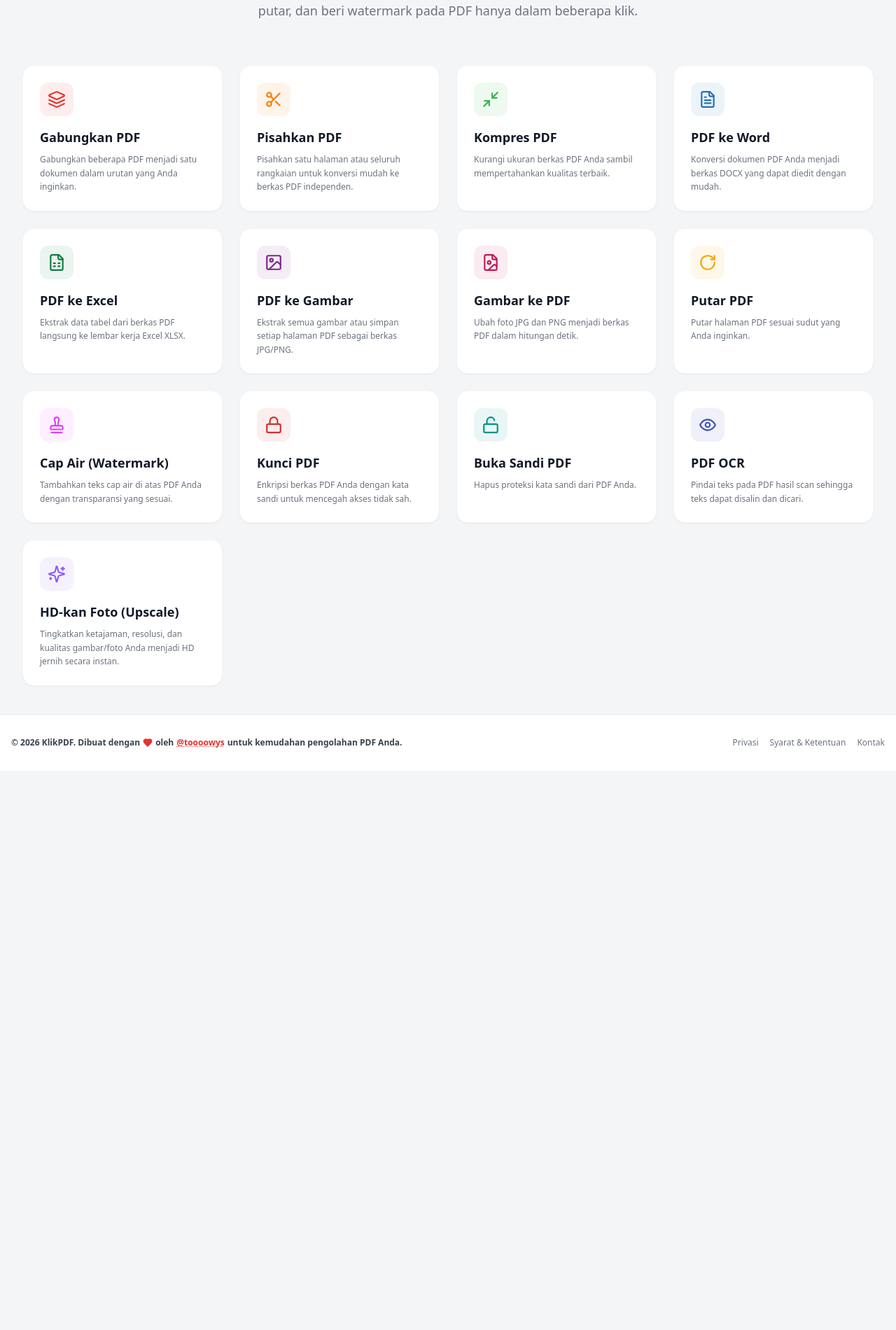
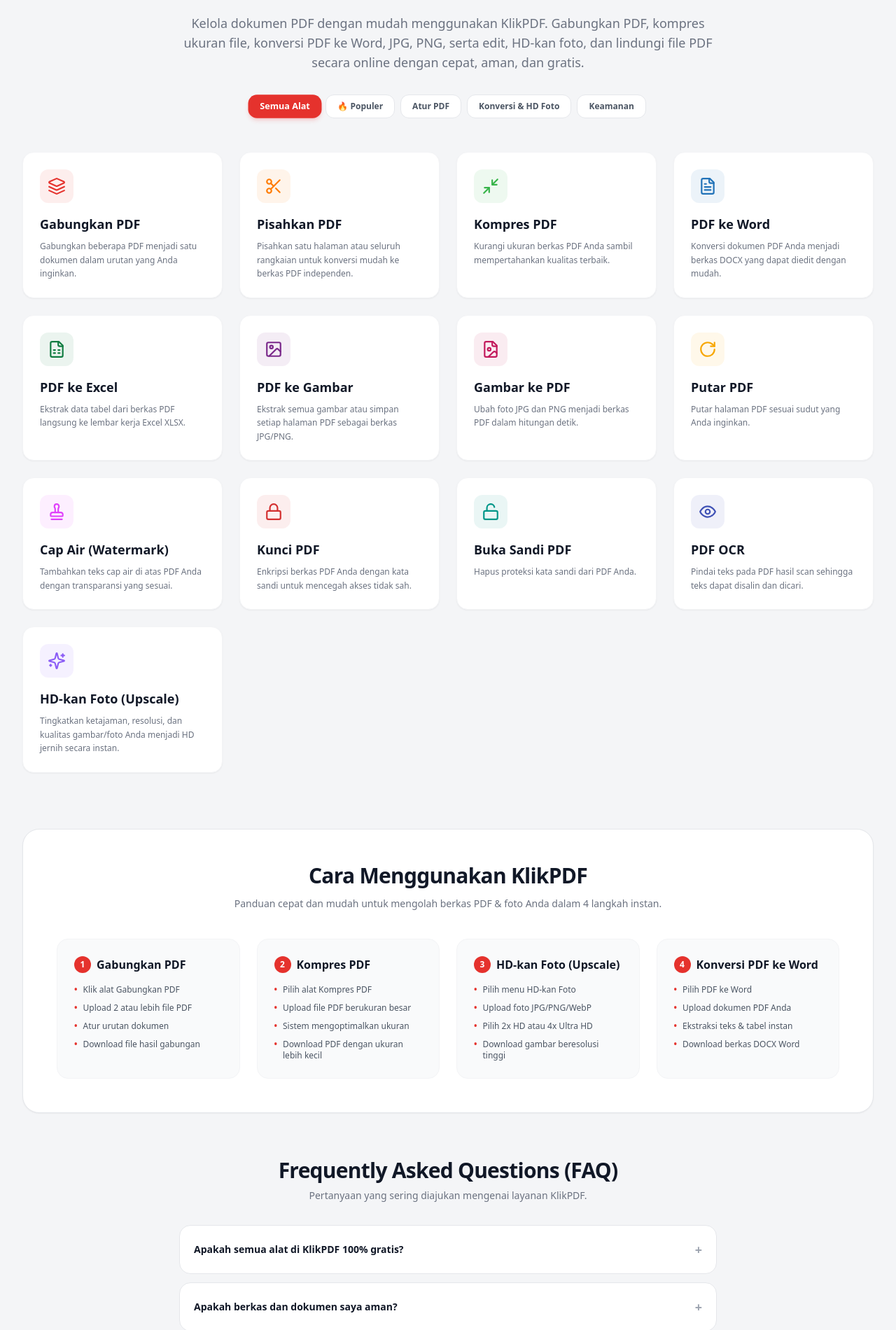
Before and after one commit to tooo22/klikpdf, a React (Vite) app in the folder frontend/: page / in a window 1280 px wide. Shown: the part 350-2250 px from the top of the page at 70% size. Before the commit the page ends 1451 px from the top, so only its background shows below. Built offline with nearby package versions, Linux system fonts and the light colour scheme; no server answers.

Commit message:
Redesign homepage to match klikpdf.com layout with badges, filter tabs, step guide, and FAQs

```diff
--- a/frontend/src/locales/en.json
+++ b/frontend/src/locales/en.json
@@ -8,8 +8,9 @@
     "language": "Language"
   },
   "hero": {
-    "title": "Every tool you need to use PDFs, in one place",
-    "subtitle": "All 100% FREE and easy to use! Merge, split, compress, convert, rotate, and watermark PDFs with just a few clicks."
+    "badge": "The Best PDF Solution for You",
+    "title": "Free Online PDF Tools to Merge, Compress, Convert PDF to Word, JPG & PNG",
+    "subtitle": "Manage PDF documents with ease using KlikPDF. Merge PDFs, compress file size, convert PDF to Word, JPG, PNG, enhance photo quality to HD, and protect PDFs online quickly, safely, and 100% free."
   },
   "dropzone": {
     "select_files": "Select PDF files",
--- a/frontend/src/locales/id.json
+++ b/frontend/src/locales/id.json
@@ -8,8 +8,9 @@
     "language": "Bahasa"
   },
   "hero": {
-    "title": "Setiap alat yang Anda butuhkan untuk menggunakan PDF, ada di satu tempat",
-    "subtitle": "Semua alat 100% GRATIS dan mudah digunakan! Gabung, pisahkan, kompres, konversi, putar, dan beri watermark pada PDF hanya dalam beberapa klik."
+    "badge": "Solusi PDF Terbaik untuk Anda",
+    "title": "PDF Tools Online Gratis untuk Merge, Compress, Convert PDF ke Word, JPG & PNG",
+    "subtitle": "Kelola dokumen PDF dengan mudah menggunakan KlikPDF. Gabungkan PDF, kompres ukuran file, konversi PDF ke Word, JPG, PNG, serta edit, HD-kan foto, dan lindungi file PDF secara online dengan cepat, aman, dan gratis."
   },
   "dropzone": {
     "select_files": "Pilih file PDF",
--- a/frontend/src/pages/HomePage.jsx
+++ b/frontend/src/pages/HomePage.jsx
@@ -117,11 +117,89 @@
     }
   }, []);
 
+  const [activeCategory, setActiveCategory] = useState('all');
+  const [openFaq, setOpenFaq] = useState(null);
+
+  const filteredTools = activeCategory === 'all'
+    ? TOOLS
+    : activeCategory === 'popular'
+    ? TOOLS.filter(t => ['merge', 'split', 'compress', 'pdf-to-word', 'hd-image', 'image-to-pdf'].includes(t.id))
+    : TOOLS.filter(t => t.category === activeCategory || (activeCategory === 'convert' && t.id === 'hd-image'));
+
+  const faqs = [
+    {
+      q: lang === 'id' ? 'Apakah semua alat di KlikPDF 100% gratis?' : 'Are all tools on KlikPDF 100% free?',
+      a: lang === 'id' ? 'Ya! Seluruh fitur pengolahan PDF dan HD-kan Foto di KlikPDF dapat digunakan secara gratis tanpa perlu registrasi atau berlangganan.' : 'Yes! All PDF processing tools and HD Photo Enhancer on KlikPDF are completely free to use without registration.'
+    },
+    {
+      q: lang === 'id' ? 'Apakah berkas dan dokumen saya aman?' : 'Are my files and documents secure?',
+      a: lang === 'id' ? 'Sangat aman. Seluruh proses pengolahan dokumen dilakukan melalui jalur terenkripsi HTTPS/SSL berstandar tinggi, dan berkas sementara akan dihapus secara otomatis dari server segera setelah pemrosesan selesai.' : 'Extremely secure. All processing is transmitted via high-grade HTTPS/SSL encryption and temporary files are automatically deleted.'
+    },
+    {
+      q: lang === 'id' ? 'Bagaimana cara menggabungkan beberapa file PDF?' : 'How do I merge multiple PDF files?',
+      a: lang === 'id' ? 'Cukup pilih alat "Gabungkan PDF", unggah dua atau lebih dokumen PDF Anda, atur urutan halaman sesuai keinginan, lalu klik "Proses Sekarang" untuk mengunduh hasilnya.' : 'Select the "Merge PDF" tool, upload 2 or more files, arrange order, and click "Process Now".'
+    },
+    {
+      q: lang === 'id' ? 'Bagaimana cara menjernihkan atau meng-HD-kan foto?' : 'How do I enhance/upscale photos to HD?',
+      a: lang === 'id' ? 'Pilih alat "HD-kan Foto (Upscale)", pilih gambar JPG/PNG Anda, tentukan tingkat kualitas (2x HD atau 4x Ultra HD), lalu klik proses untuk mendapatkan foto beresolusi tajam.' : 'Select "Enhance Photo HD", choose your image, select quality (2x or 4x Ultra HD), and download your crystal-clear image.'
+    },
+    {
+      q: lang === 'id' ? 'Bisa digunakan di perangkat apa saja?' : 'What devices are supported?',
+      a: lang === 'id' ? 'KlikPDF dirancang responsif sehingga dapat diakses lancar melalui Laptop, PC, Tablet, maupun Smartphone (Android & iPhone).' : 'KlikPDF works seamlessly across all devices including Laptops, PCs, Tablets, and Smartphones.'
+    }
+  ];
+
+  const guideSteps = [
+    {
+      title: lang === 'id' ? 'Gabungkan PDF' : 'Merge PDF',
+      steps: [
+        lang === 'id' ? 'Klik alat Gabungkan PDF' : 'Select Merge PDF tool',
+        lang === 'id' ? 'Upload 2 atau lebih file PDF' : 'Upload 2 or more PDF files',
+        lang === 'id' ? 'Atur urutan dokumen' : 'Arrange document order',
+        lang === 'id' ? 'Download file hasil gabungan' : 'Download merged document'
+      ]
+    },
+    {
+      title: lang === 'id' ? 'Kompres PDF' : 'Compress PDF',
+      steps: [
+        lang === 'id' ? 'Pilih alat Kompres PDF' : 'Select Compress PDF',
+        lang === 'id' ? 'Upload file PDF berukuran besar' : 'Upload large PDF file',
+        lang === 'id' ? 'Sistem mengoptimalkan ukuran' : 'System optimizes size automatically',
+        lang === 'id' ? 'Download PDF dengan ukuran lebih kecil' : 'Download compressed file'
+      ]
+    },
+    {
+      title: lang === 'id' ? 'HD-kan Foto (Upscale)' : 'Enhance Photo HD',
+      steps: [
+        lang === 'id' ? 'Pilih menu HD-kan Foto' : 'Select Enhance Photo HD',
+        lang === 'id' ? 'Upload foto JPG/PNG/WebP' : 'Upload JPG/PNG/WebP photo',
+        lang === 'id' ? 'Pilih 2x HD atau 4x Ultra HD' : 'Choose 2x HD or 4x Ultra HD',
+        lang === 'id' ? 'Download gambar beresolusi tinggi' : 'Download high-res enhanced photo'
+      ]
+    },
+    {
+      title: lang === 'id' ? 'Konversi PDF ke Word' : 'PDF to Word',
+      steps: [
+        lang === 'id' ? 'Pilih PDF ke Word' : 'Select PDF to Word',
+        lang === 'id' ? 'Upload dokumen PDF Anda' : 'Upload your PDF document',
+        lang === 'id' ? 'Ekstraksi teks & tabel instan' : 'Instant text & table conversion',
+        lang === 'id' ? 'Download berkas DOCX Word' : 'Download editable DOCX'
+      ]
+    }
+  ];
+
   return (
     <div className="max-w-7xl mx-auto px-4 sm:px-6 lg:px-8 py-10">
-      <div className="text-center max-w-3xl mx-auto mb-16">
+      {/* Hero Header */}
+      <div className="text-center max-w-4xl mx-auto mb-12">
+        {/* Top Badge */}
+        <div className="inline-flex items-center space-x-2 px-3.5 py-1.5 rounded-full bg-red-100 dark:bg-red-950/60 text-[#E5322D] dark:text-[#ff6b66] font-bold text-xs uppercase tracking-wider mb-4 border border-red-200 dark:border-red-900/40 shadow-xs">
+          <Sparkles size={14} />
+          <span>{t('hero.badge')}</span>
+        </div>
+
         {/* Live Visitor & Active User Stats Badges */}
-        <div className="inline-flex flex-wrap items-center justify-center gap-2.5 sm:gap-4 px-4 py-2 mb-6 rounded-full bg-white/90 dark:bg-[#1E1E22]/90 backdrop-blur-md border border-gray-200/80 dark:border-[#2E2E33] shadow-sm text-xs font-semibold text-gray-700 dark:text-gray-300 transition-all">
+        <div className="flex flex-wrap items-center justify-center gap-2.5 sm:gap-4 px-4 py-2 mb-6 rounded-full bg-white/90 dark:bg-[#1E1E22]/90 backdrop-blur-md border border-gray-200/80 dark:border-[#2E2E33] shadow-sm text-xs font-semibold text-gray-700 dark:text-gray-300 transition-all max-w-fit mx-auto">
           {/* Active Online Users */}
           <div className="flex items-center space-x-2">
             <span className="relative flex h-3 w-3 items-center justify-center">
@@ -152,18 +230,113 @@
           </div>
         </div>
 
-        <h1 className="text-4xl sm:text-5xl font-black text-gray-900 dark:text-white tracking-tight leading-tight mb-4 transition-colors">
+        <h1 className="text-3xl sm:text-4xl lg:text-5xl font-black text-gray-900 dark:text-white tracking-tight leading-tight mb-4 transition-colors">
           {t('hero.title')}
         </h1>
-        <p className="text-base sm:text-lg text-gray-500 dark:text-gray-400 font-medium transition-colors">
+        <p className="text-sm sm:text-base lg:text-lg text-gray-500 dark:text-gray-400 font-medium transition-colors max-w-3xl mx-auto leading-relaxed">
           {t('hero.subtitle')}
         </p>
+
+        {/* Category Filter Pills */}
+        <div className="flex flex-wrap items-center justify-center gap-2 mt-8">
+          {[
+            { id: 'all', label: lang === 'id' ? 'Semua Alat' : 'All Tools' },
+            { id: 'popular', label: lang === 'id' ? '🔥 Populer' : '🔥 Popular' },
+            { id: 'organize', label: lang === 'id' ? 'Atur PDF' : 'Organize' },
+            { id: 'convert', label: lang === 'id' ? 'Konversi & HD Foto' : 'Convert & HD' },
+            { id: 'security', label: lang === 'id' ? 'Keamanan' : 'Security' }
+          ].map((cat) => (
+            <button
+              key={cat.id}
+              onClick={() => setActiveCategory(cat.id)}
+              className={`px-4 py-2 rounded-xl text-xs font-bold transition-all cursor-pointer ${
+                activeCategory === cat.id
+                  ? 'bg-[#E5322D] text-white shadow-md shadow-red-500/20 scale-105'
+                  : 'bg-white dark:bg-[#1E1E22] text-gray-600 dark:text-gray-300 hover:bg-gray-100 dark:hover:bg-[#27272A] border border-gray-200 dark:border-[#2E2E33]'
+              }`}
+            >
+              {cat.label}
+            </button>
+          ))}
+        </div>
       </div>
 
-      <div className="grid grid-cols-1 sm:grid-cols-2 md:grid-cols-3 lg:grid-cols-4 gap-6">
-        {TOOLS.map((tool) => (
+      {/* Tools Grid */}
+      <div className="grid grid-cols-1 sm:grid-cols-2 md:grid-cols-3 lg:grid-cols-4 gap-6 mb-20">
+        {filteredTools.map((tool) => (
           <ToolCard key={tool.id} tool={tool} onClick={() => onSelectTool(tool.id)} />
         ))}
+      </div>
+
+      {/* Cara Menggunakan KlikPDF Section */}
+      <div className="bg-white dark:bg-[#18181B] rounded-3xl p-8 sm:p-12 border border-gray-200 dark:border-[#27272A] shadow-sm mb-16 transition-colors">
+        <div className="text-center max-w-2xl mx-auto mb-10">
+          <h2 className="text-2xl sm:text-3xl font-black text-gray-900 dark:text-white tracking-tight mb-3">
+            {lang === 'id' ? 'Cara Menggunakan KlikPDF' : 'How to Use KlikPDF'}
+          </h2>
+          <p className="text-xs sm:text-sm text-gray-500 dark:text-gray-400">
+            {lang === 'id' ? 'Panduan cepat dan mudah untuk mengolah berkas PDF & foto Anda dalam 4 langkah instan.' : 'Quick and easy guide to process your PDFs and photos in 4 simple steps.'}
+          </p>
+        </div>
+
+        <div className="grid grid-cols-1 md:grid-cols-2 lg:grid-cols-4 gap-6">
+          {guideSteps.map((guide, idx) => (
+            <div key={idx} className="bg-gray-50 dark:bg-[#1E1E22] rounded-2xl p-6 border border-gray-100 dark:border-[#2A2A30] flex flex-col justify-between">
+              <div>
+                <h3 className="font-bold text-base text-gray-900 dark:text-white mb-4 flex items-center gap-2">
+                  <span className="w-6 h-6 rounded-full bg-[#E5322D] text-white text-xs flex items-center justify-center font-black">
+                    {idx + 1}
+                  </span>
+                  <span>{guide.title}</span>
+                </h3>
+                <ul className="space-y-2.5 text-xs text-gray-600 dark:text-gray-300">
+                  {guide.steps.map((st, sIdx) => (
+                    <li key={sIdx} className="flex items-start gap-2">
+                      <span className="text-[#E5322D] font-bold">•</span>
+                      <span>{st}</span>
+                    </li>
+                  ))}
+                </ul>
+              </div>
+            </div>
+          ))}
+        </div>
+      </div>
+
+      {/* FAQ Section */}
+      <div className="max-w-3xl mx-auto mb-12">
+        <div className="text-center mb-8">
+          <h2 className="text-2xl sm:text-3xl font-black text-gray-900 dark:text-white tracking-tight mb-2">
+            Frequently Asked Questions (FAQ)
+          </h2>
+          <p className="text-xs sm:text-sm text-gray-500 dark:text-gray-400">
+            {lang === 'id' ? 'Pertanyaan yang sering diajukan mengenai layanan KlikPDF.' : 'Common questions about KlikPDF services.'}
+          </p>
+        </div>
+
+        <div className="space-y-3">
+          {faqs.map((faq, idx) => (
+            <div
+              key={idx}
+              className="bg-white dark:bg-[#18181B] rounded-2xl border border-gray-200 dark:border-[#27272A] overflow-hidden shadow-xs transition-colors"
+            >
+              <button
+                onClick={() => setOpenFaq(openFaq === idx ? null : idx)}
+                className="w-full text-left p-5 flex items-center justify-between font-bold text-sm text-gray-900 dark:text-white hover:text-[#E5322D] dark:hover:text-[#ff6b66] transition-colors cursor-pointer"
+              >
+                <span>{faq.q}</span>
+                <span className="text-lg font-black ml-4 text-gray-400">
+                  {openFaq === idx ? '−' : '+'}
+                </span>
+              </button>
+              {openFaq === idx && (
+                <div className="px-5 pb-5 text-xs sm:text-sm text-gray-600 dark:text-gray-300 border-t border-gray-100 dark:border-[#27272A] pt-3 leading-relaxed">
+                  {faq.a}
+                </div>
+              )}
+            </div>
+          ))}
+        </div>
       </div>
     </div>
   );
```
